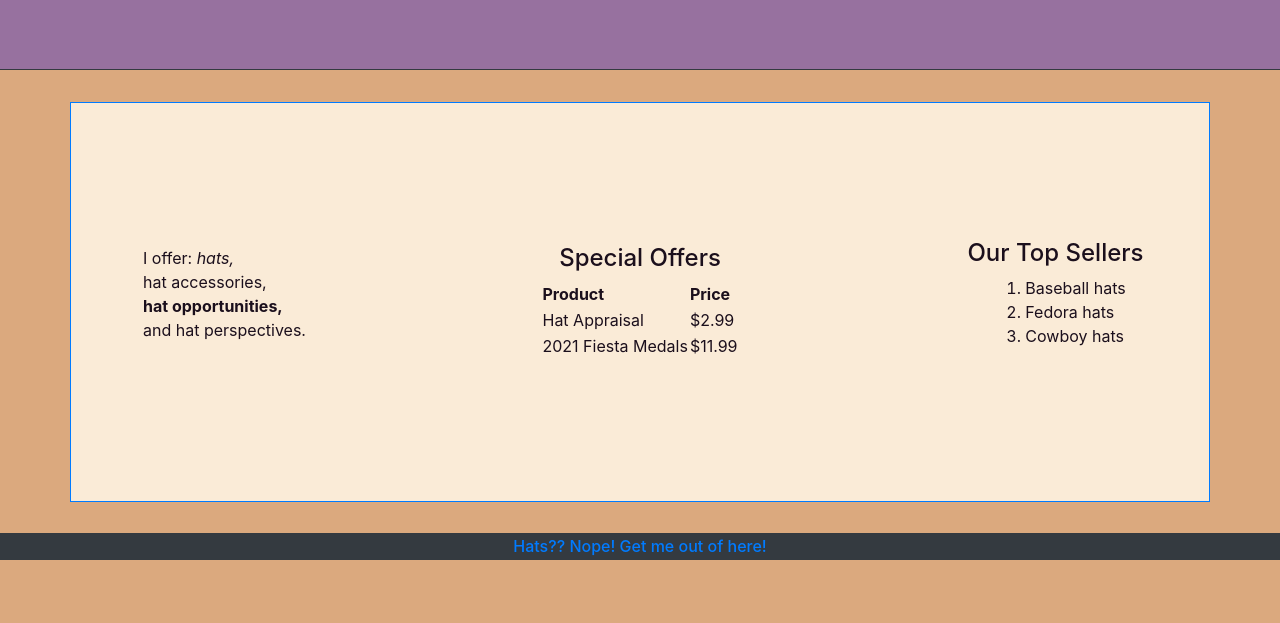
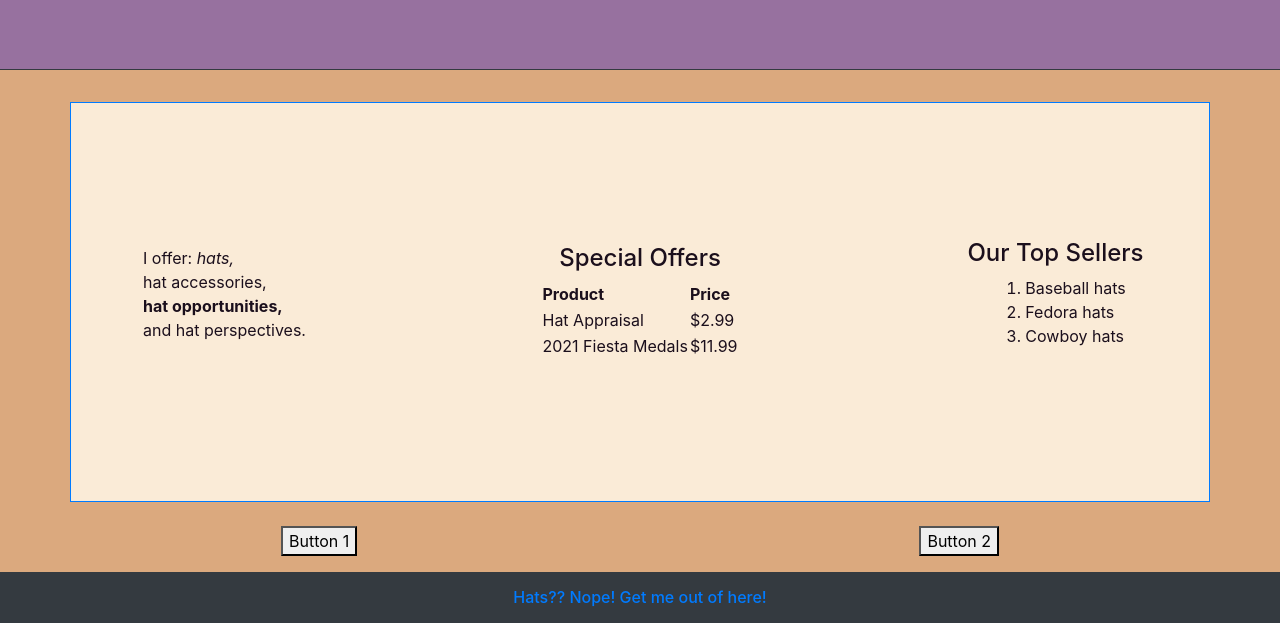
Before and after one commit to joanna-foss/codeup-web-exercises, a plain HTML site: page DOM-lecture.html in a window 1280 px wide. Shown: the part 240-863 px from the top of the page. Before the commit the page ends 800 px from the top, so only its background shows below. Drawn offline with nearby package versions, Linux system fonts and the light colour scheme.

Commit message:
started: dom lecture part 2 event listeners

```diff
--- a/DOM-lecture.html
+++ b/DOM-lecture.html
@@ -122,7 +122,14 @@
     </div>
 </div>
 
-<footer class="text-center fixed-bottom bg-dark p-1">
+<div class="d-flex w-100 justify-content-around mt-4 mb-3">
+
+    <button id="btn1">Button 1</button>
+    <button id="btn2">Button 2</button>
+
+</div>
+
+<footer class="text-center bg-dark p-3">
     <div class="container">
         <a href="https://www.google.com" id="bottom-link">
             <h6 class="mb-0">Hats?? Nope! Get me out of here!</h6>
--- a/js/DOM-lecture.js
+++ b/js/DOM-lecture.js
@@ -43,3 +43,22 @@
 // We had to use [] syntax since the property name has a dash
 
 // Replace dashes with camelCase to use standard . syntax
+
+//09.21.2021 exercise in lecture
+
+var button1 = document.getElementById("btn1");
+var button2 = document.getElementById("btn2");
+
+let rebeccaPurple = function(){
+	let listItems = document.getElementsByTagName("li");
+
+	for(let i = 0; i<listItems.length; i++){
+		listItems[i].style.backgroundColor = 'rebeccapurple'
+	}
+}
+
+button1.addEventListener('click', rebeccaPurple);
+
+button2.addEventListener('click', function(){
+	button1.removeEventListener('click', rebeccaPurple);
+});
```
